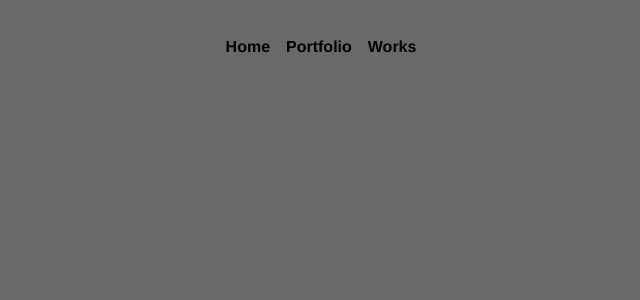
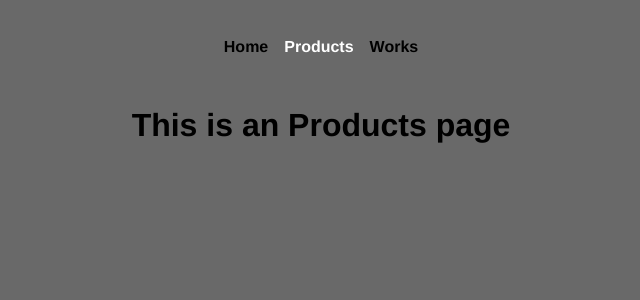
Before and after one commit to MAAAARCY/new_profile, a Vue app: page /products in a window 1280 px wide. Shown: the top 300 px of the page, without its empty margins (319-959 px from the left). Built offline with nearby package versions, Linux system fonts and the light colour scheme.

Commit message:
Update: rename Portfolio -> Product

```diff
--- a/src/App.vue
+++ b/src/App.vue
@@ -2,7 +2,7 @@
   <div id="app">
     <div id="nav">
       <router-link to="/">Home</router-link>
-      <router-link to="/portfolio">Portfolio</router-link>
+      <router-link to="/products">Products</router-link>
       <router-link to="/works">Works</router-link>
     </div>
     <router-view/>
--- a/src/router/index.js
+++ b/src/router/index.js
@@ -11,9 +11,9 @@ const routes = [
     component: Home
   },
   {
-    path: '/portfolio',
-    name: '/Portfolio',
-    component: () => import('../views/Portfolio.vue')
+    path: '/products',
+    name: '/Products',
+    component: () => import('../views/Products.vue')
   },
   {
     path: '/works',
--- a/src/views/Portfolio.vue
+++ /dev/null
@@ -1,5 +0,0 @@
-<template>
-  <div class="portfolio">
-    <h1>This is an portfolio page</h1>
-  </div>
-</template>
--- /dev/null
+++ b/src/views/Products.vue
@@ -0,0 +1,22 @@
+<template>
+  <div class="products">
+    <h1>This is an Products page</h1>
+    <div class="products-list">
+      <p></p>
+    </div>
+  </div>
+</template>
+
+<script>
+
+export default {
+  name: "Products"
+}
+</script>
+
+<style>
+
+.products {
+  text-align: center;
+}
+</style>
```
